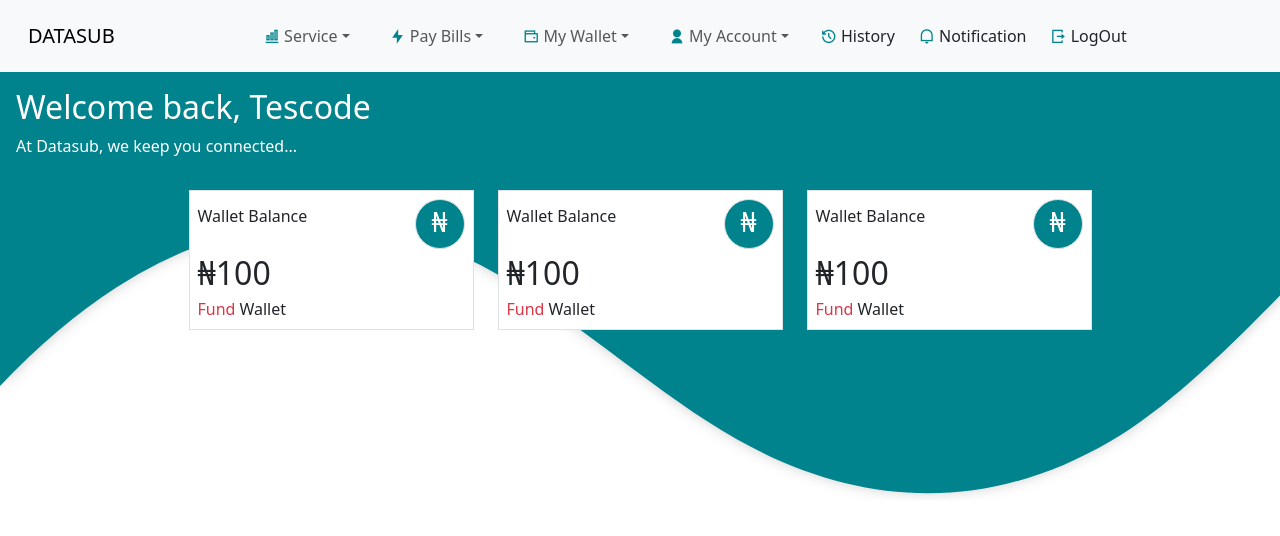
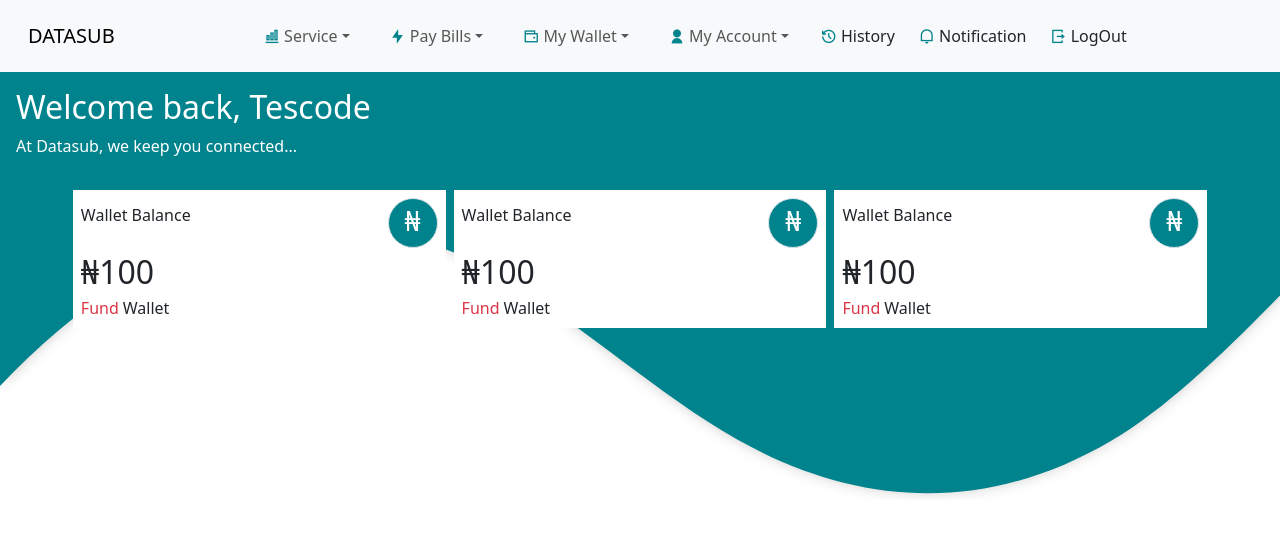
Before and after one commit to devtescode/Front_end_datasite, a React (Vite) app: page /dashboard in a window 1280 px wide. Shown: the top 536 px of the page. Built offline with nearby package versions, Linux system fonts and the light colour scheme.

Commit message:
update dashboard page

```diff
--- a/src/components/Dashboardpage/Dashboard.jsx
+++ b/src/components/Dashboardpage/Dashboard.jsx
@@ -91,8 +91,8 @@
             </div>
 
             <div class="container text-center">
-                <div class="row align-items-start gap-2 gap-sm-4  justify-content-center">
-                    <div class="col-11 col-md-3 border bg-white p-2">
+                <div class="row align-items-start gap-2 gap-sm-2  justify-content-center  ">
+                    <div class="Db_container_width bg-white p-2">
                         <div>
                             <div className='d-flex justify-content-between align-items-center'>
                                 <div className=''>
@@ -111,7 +111,7 @@
                         </div>
                     </div>
 
-                    <div class="col-11 col-md-3 border bg-white p-2">
+                    <div class="Db_container_width bg-white p-2">
                         <div>
                             <div className='d-flex justify-content-between align-items-center'>
                                 <div className=''>
@@ -130,7 +130,7 @@
                         </div>
                     </div>
 
-                    <div class="col-11 col-md-3 border bg-white p-2">
+                    <div class="Db_container_width bg-white p-2">
                         <div>
                             <div className='d-flex justify-content-between align-items-center'>
                                 <div className=''>
--- a/src/index.css
+++ b/src/index.css
@@ -105,6 +105,9 @@
   text-decoration: underline;
 }
 
+.Db_container_width{
+  width: 32.7%;
+}
 
 @media (max-width: 768px) {
   .main {
@@ -119,4 +122,8 @@
     font-size: 0.9em; /* Slightly smaller font for inputs */
     width: 100% ;
   }
+
+  .Db_container_width{
+    width: 95%;
+  }
 }
```
